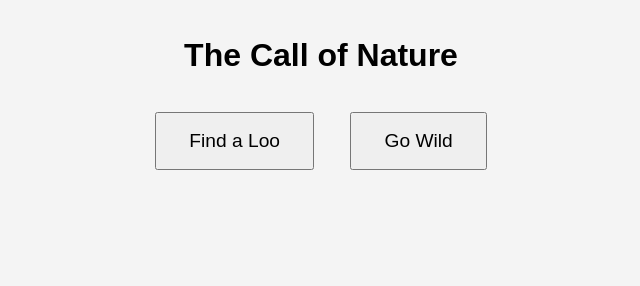
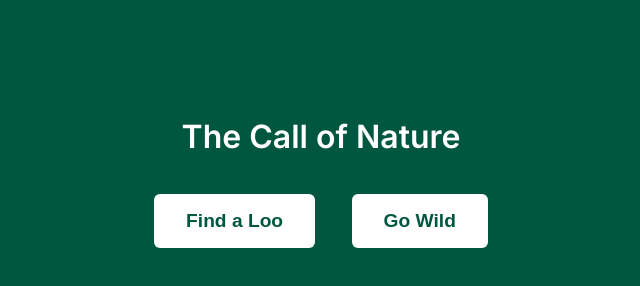
Before and after one commit to decvoz/nzloofinder, a plain HTML site: page index.html in a window 1280 px wide. Shown: the whole page, without its empty margins (319-959 px from the left). Drawn offline with Linux system fonts and the light colour scheme.

Commit message:
Update styles.css

```diff
--- a/css/styles.css
+++ b/css/styles.css
@@ -1,15 +1,24 @@
-/* css/styles.css */
 body {
-  font-family: sans-serif;
+  font-family: 'Inter', sans-serif;
   margin: 0;
   padding: 1rem;
-  background: #f4f4f4;
+  background: #00573F;
   text-align: center;
+  color: white;
 }
 button {
   margin: 1rem;
   padding: 1rem 2rem;
   font-size: 1.2rem;
+  background-color: white;
+  color: #00573F;
+  border: none;
+  border-radius: 6px;
+  cursor: pointer;
+  font-weight: bold;
+}
+button:hover {
+  background-color: #e0e0e0;
 }
 #map {
   height: 100vh;
@@ -24,3 +33,6 @@ button {
   padding: 0.5rem;
   border-radius: 8px;
 }
+#landing {
+  padding-top: 10vh;
+}
```
